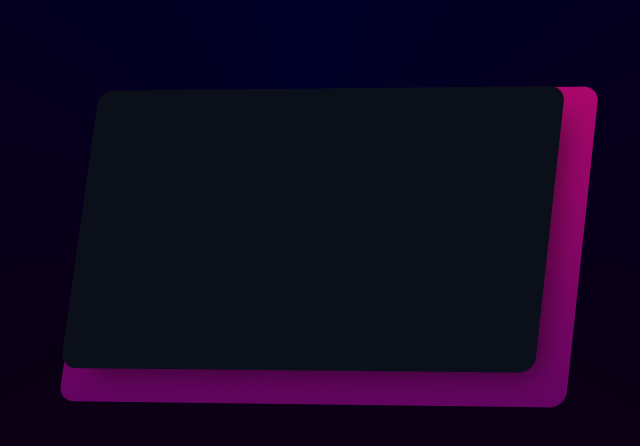
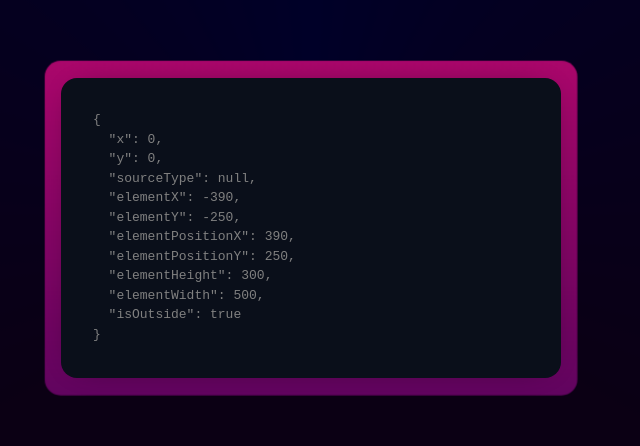
Before and after one commit to pkrinesh/3d-tilting-card-vue, a Vue app: page / in a window 1280 px wide. Shown: the part 172-618 px from the top of the page, without its empty margins (329-969 px from the left). Built offline with nearby package versions, Linux system fonts and the light colour scheme.

Commit message:
feat: inspired by `million.js` card animation

```diff
--- a/src/App.vue
+++ b/src/App.vue
@@ -1,9 +1,10 @@
 <script setup lang="ts">
-import { useMouse } from '@vueuse/core';
+import { useMouse, useMouseInElement } from '@vueuse/core';
 import { reactive, ref, watchEffect } from 'vue';
 
 const cardRef = ref<HTMLDivElement | null>(null);
 const mousePos = reactive(useMouse({ type: 'client' }));
+const data = reactive(useMouseInElement(cardRef));
 
 const middleY = window.innerHeight / 2;
 const middleX = window.innerWidth / 2;
@@ -12,17 +13,24 @@ const rotateX = ref('0deg');
 const rotateY = ref('0deg');
 
 watchEffect(() => {
-  const offsetX = ((mousePos.x - middleX) / middleX) * 20;
-  const offsetY = ((mousePos.y - middleY) / middleY) * 20;
+  const offsetY = !data.isOutside ? ((mousePos.y - middleY) / middleY) * 30 : 0;
+  const offsetX = !data.isOutside ? ((mousePos.x - middleX) / middleX) * 30 : 0;
 
-  rotateX.value = offsetX + 'deg';
-  rotateY.value = -1 * offsetY + 'deg';
+  rotateX.value = -1 * offsetX + 'deg';
+  rotateY.value = 1 * offsetY + 'deg';
 });
 </script>
 
 <template>
   <div class="container">
-    <div ref="cardRef" class="card language-css" tabindex="0"></div>
+    <div
+      ref="cardRef"
+      class="card language-css"
+      :class="[{ card_transition: data.isOutside }]"
+      tabindex="0"
+    >
+      <pre>{{ JSON.stringify(data, null, 2) }}</pre>
+    </div>
   </div>
 </template>
 
@@ -30,8 +38,7 @@ watchEffect(() => {
 .card {
   width: 500px;
   height: 300px;
-  font-size: 3rem;
-  font-weight: bold;
+  color: gray;
   background: hsl(222, 45%, 7%);
   padding: 2rem;
   border-radius: 1rem;
@@ -41,6 +48,10 @@ watchEffect(() => {
   transform-style: preserve-3d;
   transform: perspective(5000px) rotateY(v-bind(rotateX))
     rotateX(v-bind(rotateY));
+}
+
+.card_transition {
+  transition: all ease-in 200ms;
 }
 
 .card::before,
```
